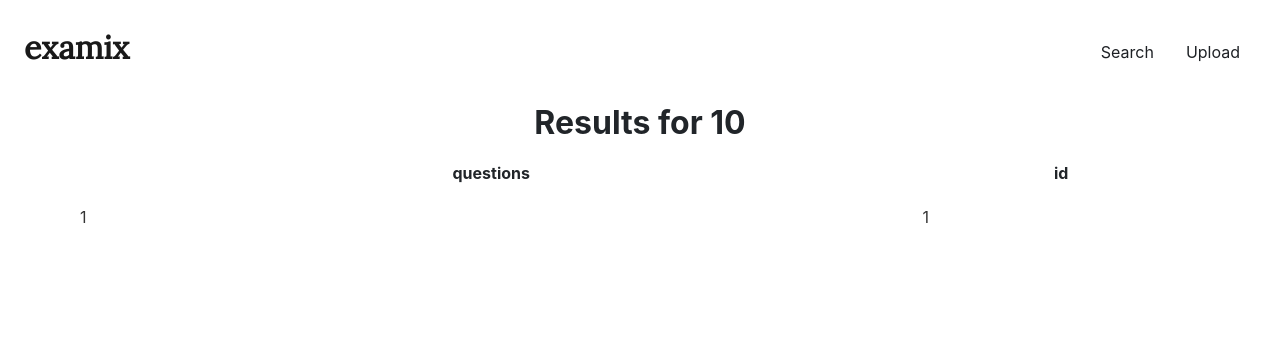
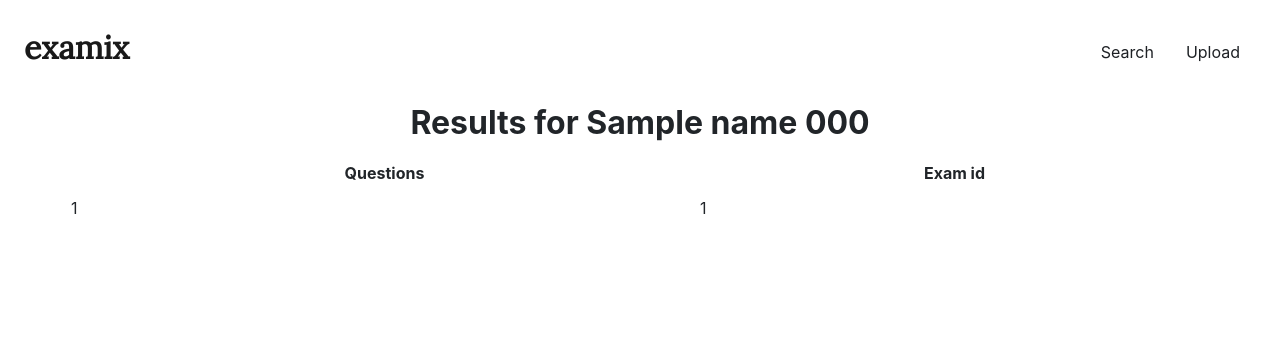
Before and after one commit to examix/examix, a Flask app: template flaskr/templates/main/exams.html in a window 1280 px wide. Shown: the top 364 px of the page. Run offline with Flask 3, Linux system fonts and the light colour scheme; the template is opened without the code that fills it: most values are stand-ins (such as "Sample title", 1, 10 or a date in 2020); some libraries are stand-ins or nearby versions.

Commit message:
making same

```diff
--- a/flaskr/blog.py
+++ b/flaskr/blog.py
@@ -111,7 +111,7 @@ def exams():
 
 @bp.route('/remixresults', methods = ['GET', 'POST'])
 def remix_result():
-    time = request.form['time']
+    time = int(request.form['time'])
     #questions = db.get_questions_db(1)
     #johns question functoin
     print(time)
--- a/flaskr/remix_functions.py
+++ b/flaskr/remix_functions.py
@@ -32,6 +32,7 @@ def remix(exp_time, diff, school="uvic", department="CSC", course_code="110"):
     cur_difficulty = seed_q['difficulty']
     results = [seed_q]
 
+    #exams = db.get_exam_by_cid(1)
 
     #questions = []
     #for exam in exams:
--- a/flaskr/static/styles/style.css
+++ b/flaskr/static/styles/style.css
@@ -296,20 +296,14 @@ hr {
 
 .navbar-nav .nav-link:hover {
     color: #FFFFFF;
-<<<<<<< HEAD
     background-color: #0E00AB; /* Add background color on hover */
-=======
     background-color: #FFAC63; /* Add background color on hover */
->>>>>>> 05598c3 (Styles to style.css)
     border-radius: 5px; /* Add rounded corners */
 }
 
 .navbar-nav .logo:hover {
-<<<<<<< HEAD
     color: #0E00AB;
-=======
     color: #FFAC63;
->>>>>>> 05598c3 (Styles to style.css)
 }
 /* ============ table row styling ============ */
 .all-posts {
@@ -328,10 +322,6 @@ td:first-child {
 }
 
 td:last-child {
-<<<<<<< HEAD
-=======
-
->>>>>>> 05598c3 (Styles to style.css)
     border-right-style: solid;
     border-bottom-right-radius: 15px;
     border-top-right-radius: 15px;
@@ -346,18 +336,19 @@ td:last-child {
     text-align: center;
 }
 
-.zui-table tbody td {
-    color: #333;
-    padding: 10px;
-    text-shadow: 1px 1px 1px #fff;
-    /*border-radius: 10px;*/
-    border-radius: 10px;
-}
+/*.zui-table tbody td {*/
+/*    color: #333;*/
+/*    padding: 10px;*/
+/*    text-shadow: 1px 1px 1px #fff;*/
+/*    !*border-radius: 10px;*!*/
+/*    border-radius: 10px;*/
+/*}*/
 
 .zui-table-highlight tbody tr:hover {
     background-color: #e7e7e7;
-    border-radius: 50px;
+    border-radius: 20px;
 }
+
 
 table.test {
     border-collapse: separate;
--- a/flaskr/templates/main/create.html
+++ b/flaskr/templates/main/create.html
@@ -52,7 +52,7 @@
       </div>
   </div>
   <div class="image">
-    <img src="{{ image_url }}" alt="calm person"/>
+    <img src="{{ image_url }}" alt="calm person" class="wobbling-svg"/>
   </div>
 </div>
 
--- a/flaskr/templates/main/exams.html
+++ b/flaskr/templates/main/exams.html
@@ -14,7 +14,7 @@
       {% if code == null %}
           <h2 style="font-weight: 700">Results for {{ name }}</h2>
       {% else %}
-          <h2 style="font-weight: 700">Results for {{ name + code}}</h2>
+          <h2 style="font-weight: 700">Results for {{ name + ' ' + code|string }}</h2>
       {% endif %}
       {% endif %}
     </div>
@@ -23,15 +23,15 @@
     <table class="zui-table zui-table-horizontal zui-table-highlight">
       <thead>
         <tr>
-            <th>questions</th>
-            <th>id</th>
+            <th>Questions</th>
+            <th>Exam id</th>
         </tr>
       </thead>
       <tbody>
         {% for exam in list_exams %}
-        <tr data-exam_id="{{ exam['exam_id']}}">
+        <tr data-exam_id="{{ exam['exam_id'] }}">
           <td>{{ exam['num_questions'] }}</td>
-          <td>{{ exam['exam_id'] }}</td>
+          <td>{{ exam['exam_id']|string }}</td>
         </tr>
 
         {% endfor %}
--- a/flaskr/templates/main/index.html
+++ b/flaskr/templates/main/index.html
@@ -18,7 +18,7 @@
         <a class="btn btn-dark mx-2" href="/create">Upload</a>
       </div>
         <a class="btn btn-dark btn-lg" style="margin-top: 10%; background-color:#0E00AB" href="/remix">Remix!</a>
-      <img src="{{ image_url }}" alt="calm person" class="img-large mx-auto">
+      <img src="{{ image_url }}" alt="calm person" class="img-large mx-auto wobbling-svg">
     </div>
   </div>
 </div>
--- a/flaskr/templates/main/search.html
+++ b/flaskr/templates/main/search.html
@@ -17,7 +17,7 @@
             <form action="/search" method="post">
                 <label for="search">Search</label><br>
                 <input type="text" id="search" name="search" value="" placeholder="Enter search" required><br><br>
-                <input type="submit" value="Search &rarr;" class="centered-submit-button">
+                <input type="submit" value="Search &rarr;" class="centered-submit-button wobbling-svg">
               </form>
         </div>
     </div>
```
